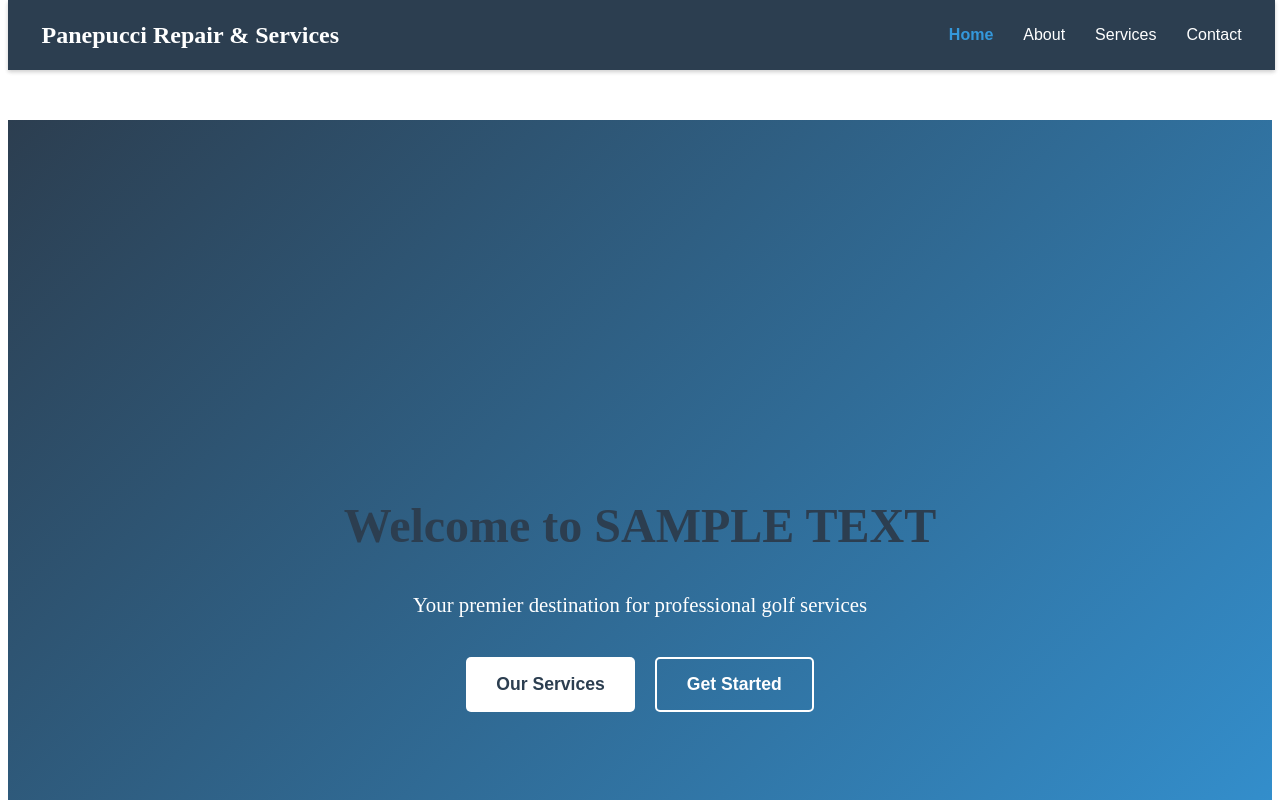
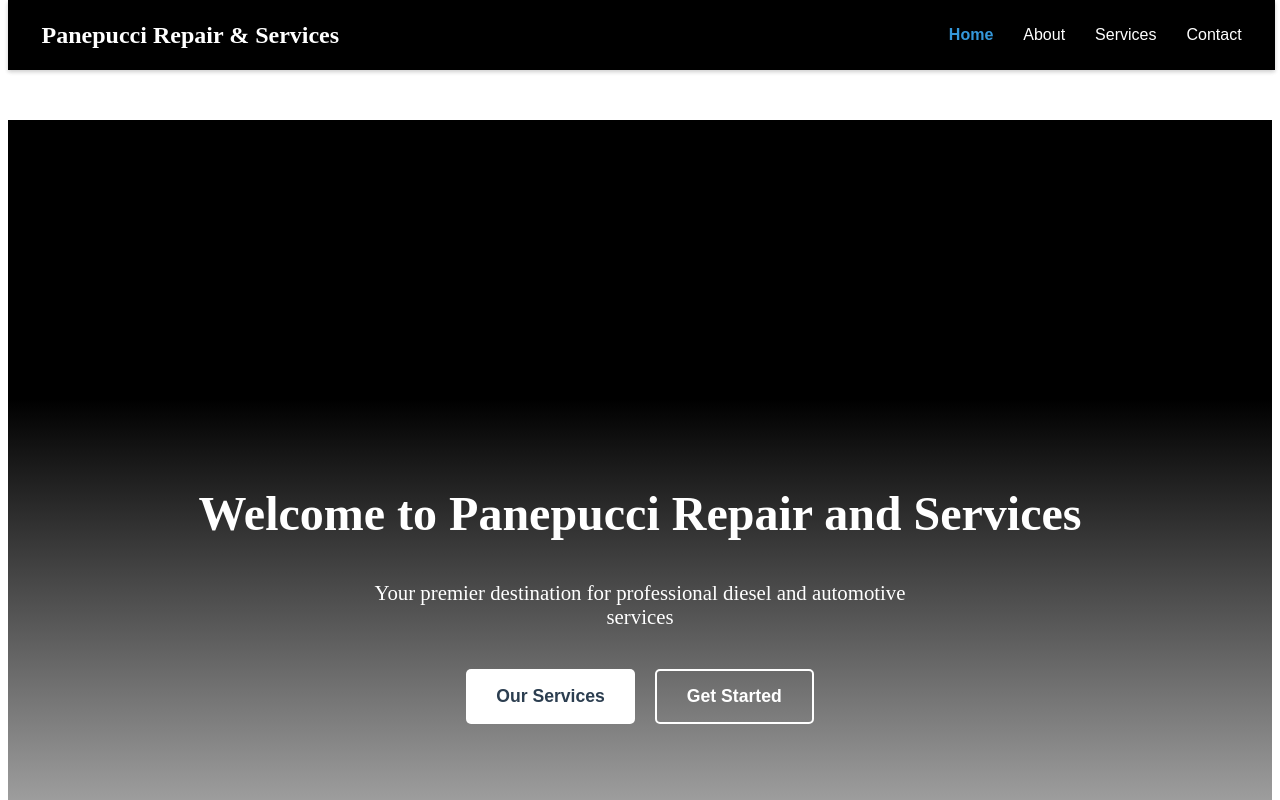
Before and after one commit to dpanepucci/Panepucci_Repair_Services, a React (Vite) app: page / in a window 1280 px wide. Shown: the top 800 px of the page. Built offline with nearby package versions, Linux system fonts and the light colour scheme.

Commit message:
Small adjustments of text to company name, need to finish updating template with proper services

```diff
--- a/index.html
+++ b/index.html
@@ -9,5 +9,10 @@
   <body>
     <div id="root"></div>
     <script type="module" src="/src/main.tsx"></script>
+    <footer style="display: flex; justify-content: center; align-items: center; padding: 20px; margin-top: auto;">
+      <a href="https://www.facebook.com/people/Panepucci-Repair-Services/61554241932427/?mibextid=wwXIfr&rdid=stsMzOZOP2Tbk9Cr&share_url=https%3A%2F%2Fwww.facebook.com%2Fshare%2F16atCXXUdW%2F%3Fmibextid%3DwwXIfr" target="_blank">
+        <img id="git" src="/Facebook_Logo_Primary.png" alt="Facebook Logo" width="40">
+      </a>
+    </footer>
   </body>
 </html>
--- a/src/App.css
+++ b/src/App.css
@@ -23,7 +23,7 @@
 .hero {
   text-align: center;
   padding: 100px 20px;
-  background: linear-gradient(135deg, #2c3e50 0%, #3498db 100%);
+  background: linear-gradient(180deg, black 30%, white 100%); /* BACKGROUND */
   color: white;
   min-height: calc(100vh - 70px);
   display: flex;
@@ -32,7 +32,9 @@
   align-items: center;
 }
 
+/* CENTER TEXT ON PAGE */
 .hero h1 {
+  color: white;
   font-size: 3rem;
   margin-bottom: 20px;
   font-weight: 700;
--- a/src/App.tsx
+++ b/src/App.tsx
@@ -11,8 +11,8 @@ function App() {
   const HomeSection = () => (
     <section id="home" className="section">
       <div className="hero">
-        <h1>Welcome to SAMPLE TEXT</h1>
-        <p>Your premier destination for professional golf services</p>
+        <h1>Welcome to Panepucci Repair and Services</h1>
+        <p>Your premier destination for professional diesel and automotive services</p>
         <div className="hero-buttons">
           <button onClick={() => setActiveSection('services')}>Our Services</button>
           <button onClick={() => setActiveSection('contact')}>Get Started</button>
@@ -25,7 +25,7 @@ function App() {
   const AboutSection = () => (
     <section id="about" className="section">
       <div className="container">
-        <h2>About Eaton Golf Company</h2>
+        <h2>About Panepucci Repair & Services</h2>
         <p>
           Founded with a passion for golf excellence, Eaton Golf Company has been serving
           golfers of all skill levels for years. Our team of experienced professionals
--- a/src/Components/NavBar.css
+++ b/src/Components/NavBar.css
@@ -1,5 +1,5 @@
 .navbar {
-  background-color: #2c3e50; /* MAIN BACKGROUND COLOR OF NAVBAR */
+  background-color: black; /* MAIN BACKGROUND COLOR OF NAVBAR */
   padding: 0;
   position: fixed;
   top: 0;
```
Also changed, not shown: public/Facebook_Logo_Primary.png (added).
